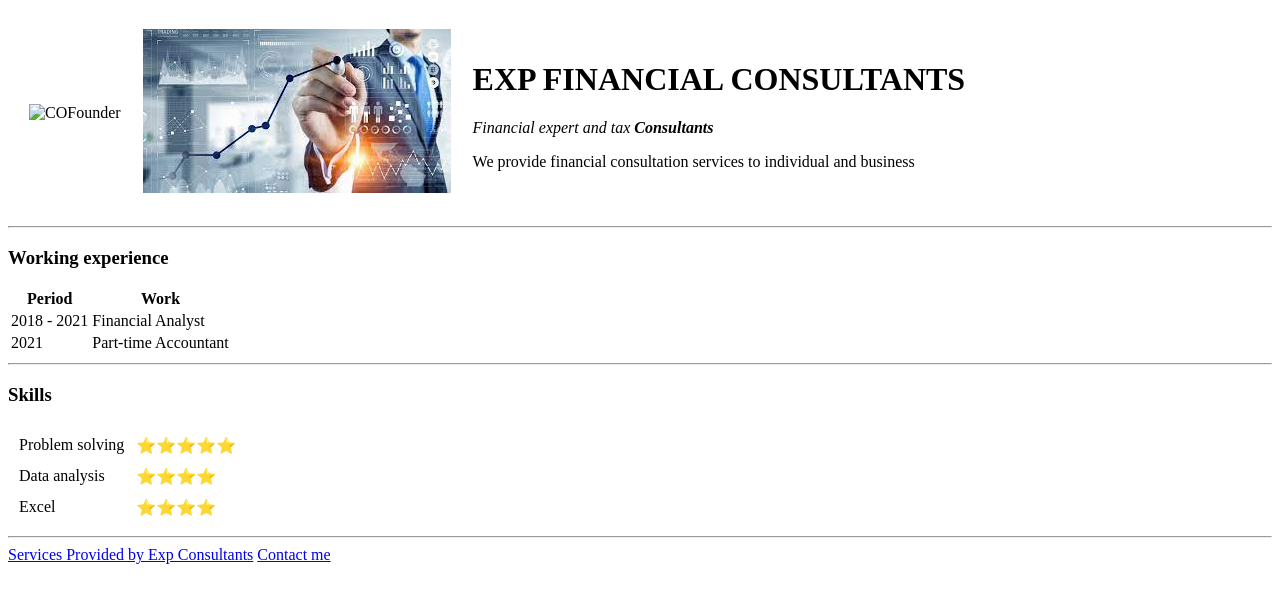
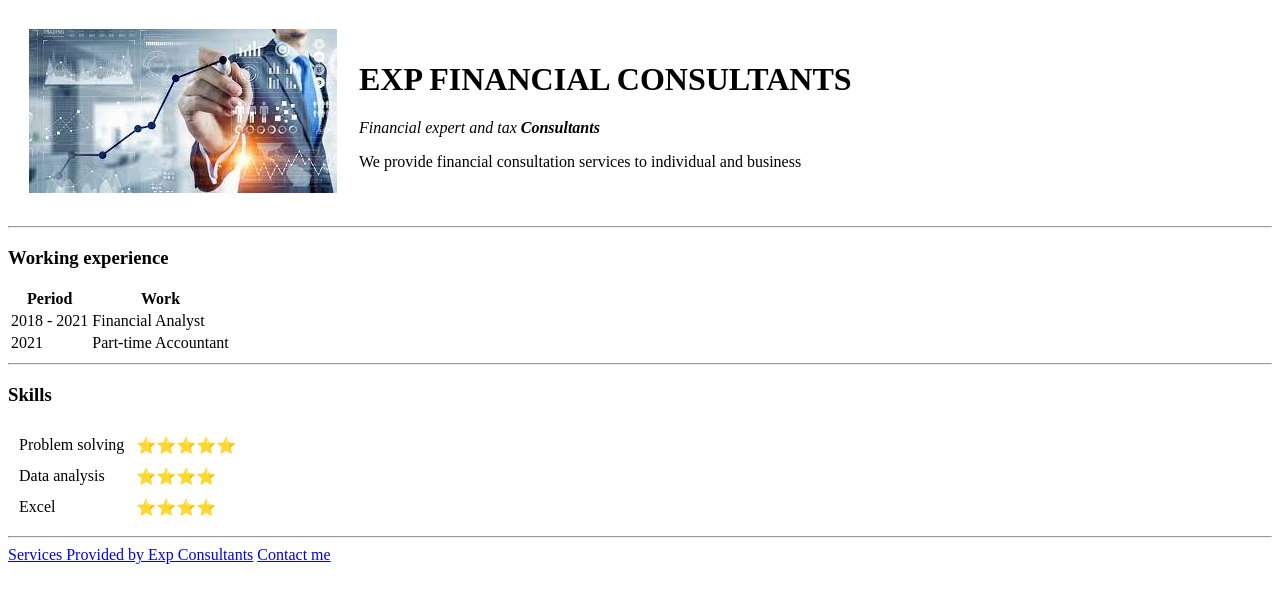
Before and after one commit to EDKYEJO/ED, a plain HTML site: page index.html in a window 1280 px wide. Drawn offline with Linux system fonts and the light colour scheme.

Commit message:
Update index.html

```diff
--- a/index.html
+++ b/index.html
@@ -9,7 +9,7 @@
 <body>
 
   <table cellspacing="20">
-    <td>  <img src="Edgar.jfif" alt="COFounder"></td>
+
     <td> <img src="Financial.jfif"</td>
     <td><h1>EXP FINANCIAL CONSULTANTS</h1>
     <p><em>Financial expert and tax <strong>Consultants</strong></em></p>
```
